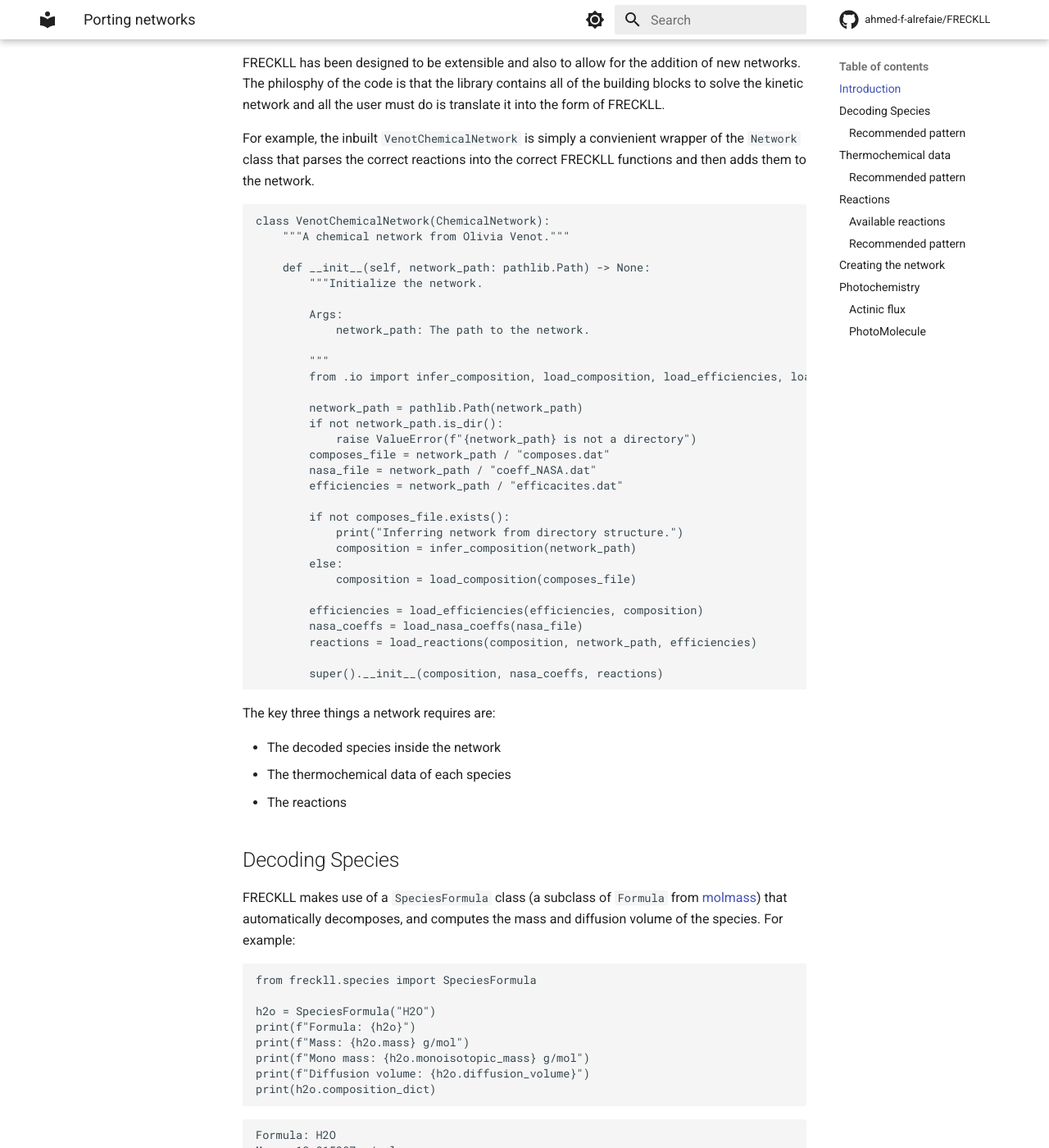
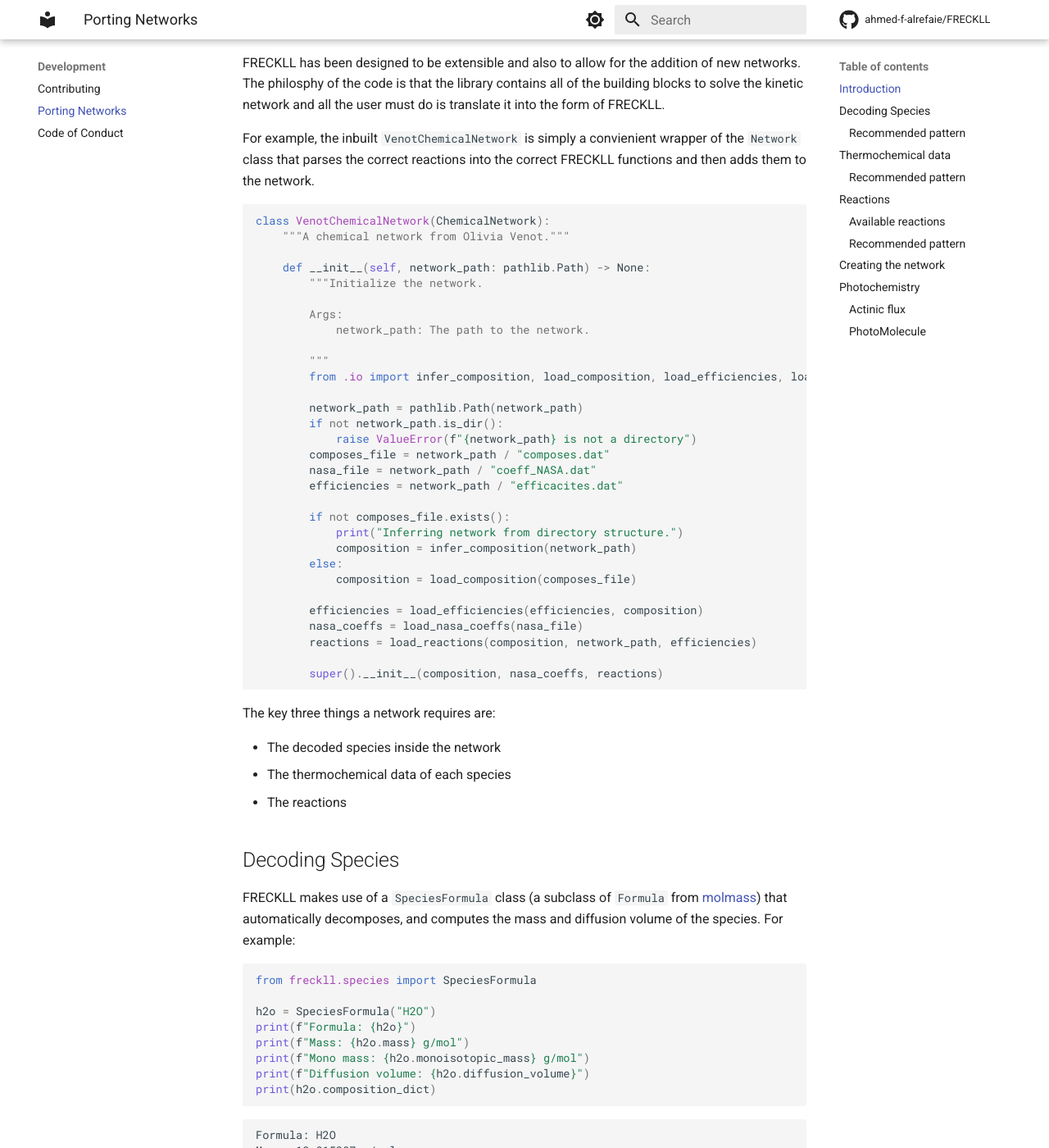
Before and after one commit to ahmed-f-alrefaie/freckll, an MkDocs documentation site: the page built from docs/development/portingnetworks.md, in a window 1280 px wide and 1400 px high, scrolled down 216 px. Shown: the whole window at 82% size. Built offline with MkDocs 1.6.1 and Material for MkDocs 9.7.7, drawn with Linux system fonts in a browser that asks for light colours; comment, search, counter and statistics services are not loaded; some of the changed text lies outside the part shown.

Commit message:
Included docs in TOC

```diff
--- a/mkdocs.yml
+++ b/mkdocs.yml
@@ -10,6 +10,15 @@
 nav:
   - Home: index.md
   - Installation: installation.md
+  - Introduction: introduction.md
+  - Getting Started: gettingstarted.md
+  - FRECKLL CLI:
+    - CLI program: cli/cli.md
+    - Input file: cli/inputfile.md
+  - Development:
+    - Contributing: development/CONTRIBUTING.md
+    - Porting Networks: development/portingnetworks.md
+    - Code of Conduct: development/codeofconduct.md
   - Modules:
       - IO:
           - Loader: modules/io/loader.md
@@ -64,3 +73,10 @@
   - pymdownx.arithmatex:
       generic: true
   - attr_list
+  - pymdownx.highlight:
+      anchor_linenums: true
+      line_spans: __span
+      pygments_lang_class: true
+  - pymdownx.inlinehilite
+  - pymdownx.snippets
+  - pymdownx.superfences
```
